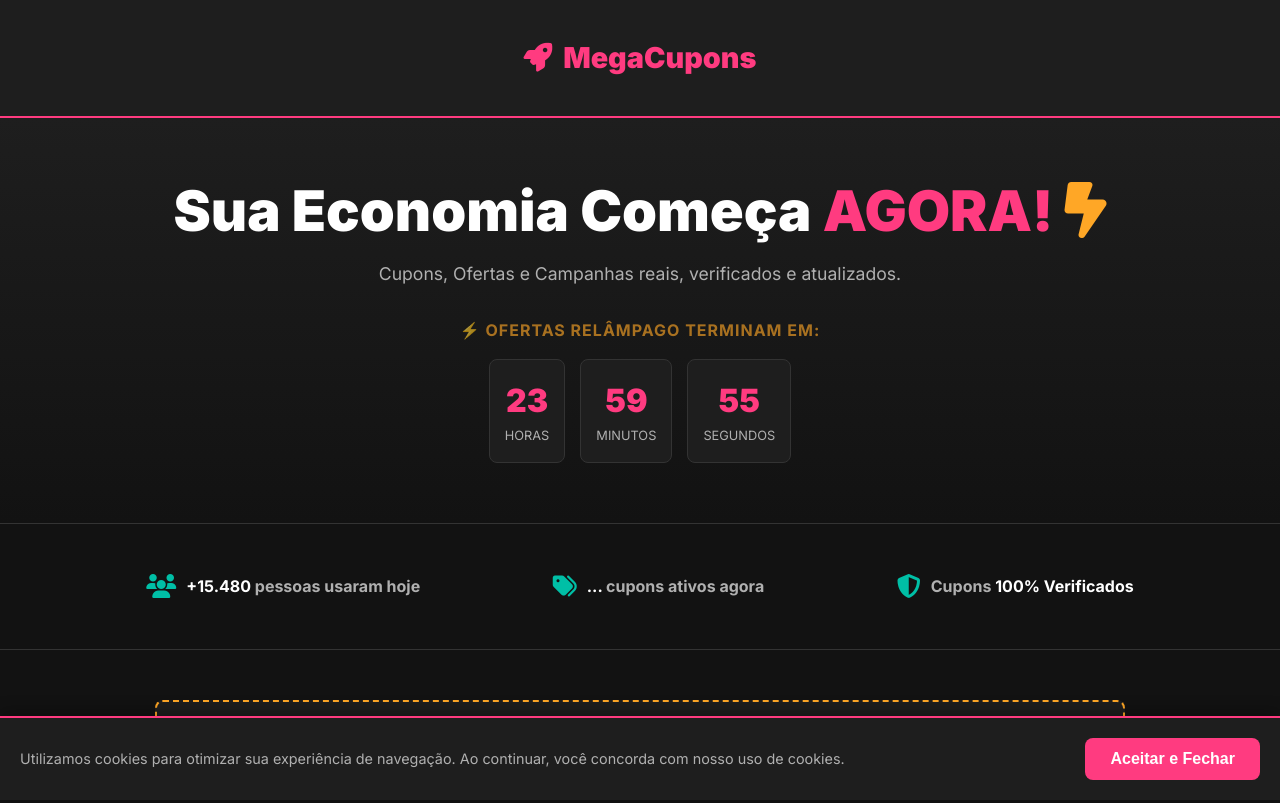
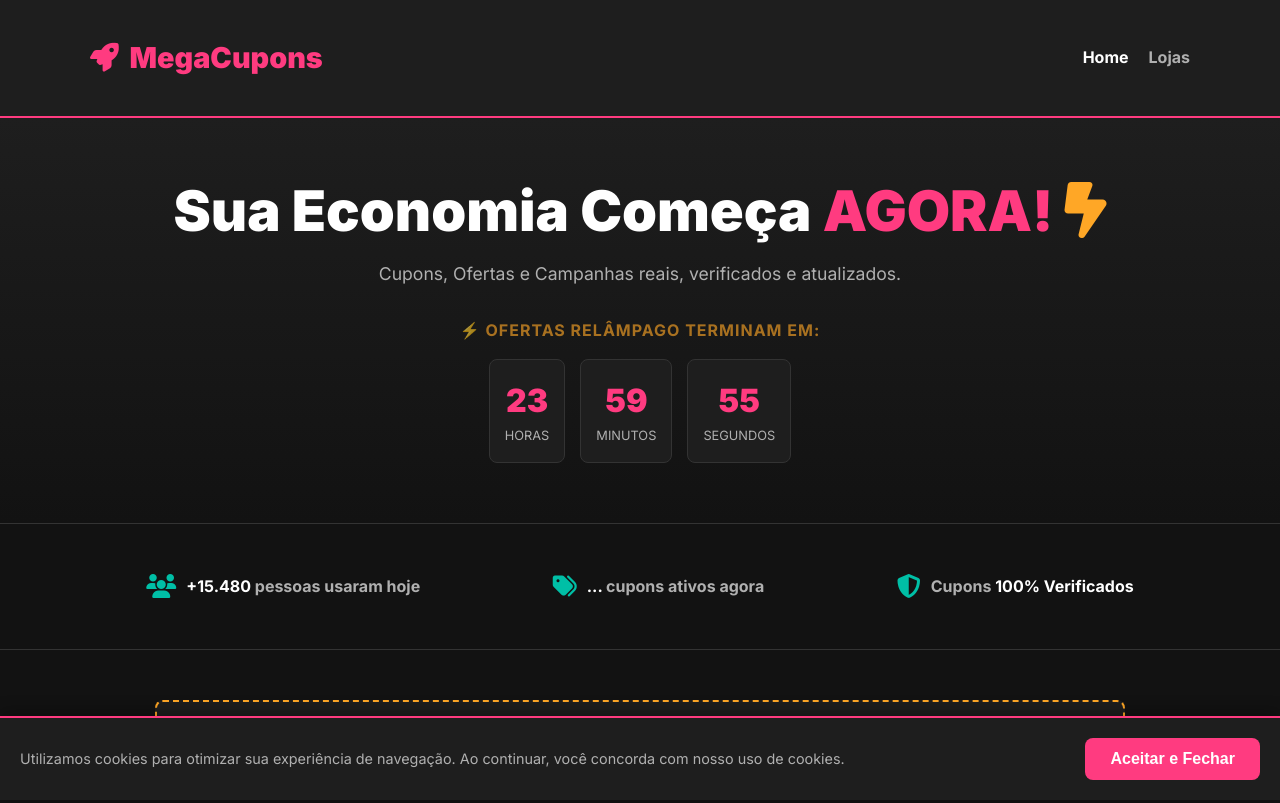
Before and after one commit to fbsite/megacupons, a website: page index.html in a window 1280 px wide. Shown: the top 803 px of the page. Drawn offline with Linux system fonts and the light colour scheme; no server answers.

Commit message:
Atualizar o index.html

```diff
--- a/index.html
+++ b/index.html
@@ -28,7 +28,7 @@
     }
     </script>
 
-    <!-- Todo o CSS (O mesmo de antes) -->
+    <!-- Todo o CSS (O mesmo de antes, com adição do .navbar) -->
     <style>
         :root {
             --color-primary: #FF3B80;
@@ -58,9 +58,13 @@
         .hover-lift { transition: transform 0.3s ease, box-shadow 0.3s ease; }
         .hover-lift:hover { transform: translateY(-8px); box-shadow: 0 12px 24px rgba(0, 0, 0, 0.3); }
         .header { background-color: var(--color-surface); border-bottom: 2px solid var(--color-primary); padding: 15px 0; }
-        .header .container { display: flex; justify-content: center; align-items: center; gap: 10px; }
+        /* CSS do Header atualizado para incluir a navegação */
+        .header .container { display: flex; justify-content: space-between; align-items: center; gap: 20px; flex-wrap: wrap; }
         .logo { font-size: 1.8rem; font-weight: 900; color: var(--color-primary); text-decoration: none; }
         .logo i { margin-right: 5px; }
+        .navbar { display: flex; gap: 20px; }
+        .navbar a { color: var(--color-text-secondary); text-decoration: none; font-weight: 700; font-size: 1rem; }
+        .navbar a:hover, .navbar a.active { color: var(--color-text-primary); }
         .hero { text-align: center; padding: 40px 0; background: linear-gradient(180deg, var(--color-surface) 0%, var(--color-background) 100%); }
         .hero h1 { font-size: 2.5rem; font-weight: 900; line-height: 1.2; margin-bottom: 15px; color: var(--color-text-primary); }
         .hero h1 i { color: var(--color-warning); }
@@ -143,6 +147,7 @@
         #cookie-consent-banner p a { color: var(--color-primary); font-weight: 700; text-decoration: underline; }
         #accept-cookies { background-color: var(--color-primary); color: var(--color-text-primary); border: none; padding: 12px 25px; border-radius: 8px; font-weight: 700; font-size: 1rem; cursor: pointer; width: 100%; transition: background-color 0.3s ease; }
         #accept-cookies:hover { background-color: #e03070; }
+
         @media (min-width: 768px) {
             .hero h1 { font-size: 3.5rem; }
             .coupons-grid, .products-grid { grid-template-columns: 1fr 1fr; }
@@ -162,6 +167,10 @@
     <header class="header">
         <div class="container">
             <a href="index.html" class="logo" title="MegaCupons - Página Inicial"><i class="fa-solid fa-rocket"></i> MegaCupons</a>
+            <nav class="navbar">
+                <a href="index.html" class="active">Home</a>
+                <a href="stores.html">Lojas</a>
+            </nav>
         </div>
     </header>
 
@@ -210,7 +219,7 @@
         <section class="featured-stores-section">
             <div class="container">
                 <h2><i class="fa-solid fa-store" style="color: var(--color-secondary);"></i> Lojas em Destaque</h2>
-                <!-- Esta seção de lojas ainda é estática. -->
+                <!-- Esta seção de lojas ainda é estática (links rápidos) -->
                 <div class="stores-grid">
                     <a href="#link-loja-1" target="_blank" class="store-item" title="Cupons Magazine Luiza">
                         <figure><img src="https://logo.clearbit.com/magazineluiza.com.br" alt="Logo Magazine Luiza" onerror="this.onerror=null;this.src='https://placehold.co/80x80/FFFFFF/E60014?text=Magalu&font=inter';"></figure>
@@ -315,11 +324,7 @@
     document.addEventListener('DOMContentLoaded', () => {
 
         // --- ETAPA 1: CONFIGURAÇÃO (VERCEL) ---
-
-        // As chaves de API foram movidas para as funções serverless na pasta /api/
-        // O frontend agora chama a sua própria API (proxy).
         const API_BASE_URL = "/api";
-
         // --- FIM DA CONFIGURAÇÃO ---
 
 
@@ -359,11 +364,9 @@
             if (couponsLoading) couponsLoading.style.display = 'block';
             if (couponsError) couponsError.style.display = 'none';
 
-            // Chama o proxy local, que por sua vez chama a AWIN
             const apiUrl = `${API_BASE_URL}/cupons`;
 
             try {
-                // Não são necessários headers de autorização aqui
                 const response = await fetch(apiUrl);
                 if (!response.ok) throw new Error(`Status: ${response.status}`);
 
@@ -392,7 +395,6 @@
             if (campaignsLoading) campaignsLoading.style.display = 'block';
             if (campaignsError) campaignsError.style.display = 'none';
 
-            // Chama o proxy local
             const apiUrl = `${API_BASE_URL}/campanhas`;
 
             try {
@@ -420,7 +422,6 @@
             if (productsLoading) productsLoading.style.display = 'block';
             if (productsError) productsError.style.display = 'none';
 
-            // Chama o proxy local
             const apiUrl = `${API_BASE_URL}/produtos`;
 
             try {
```
